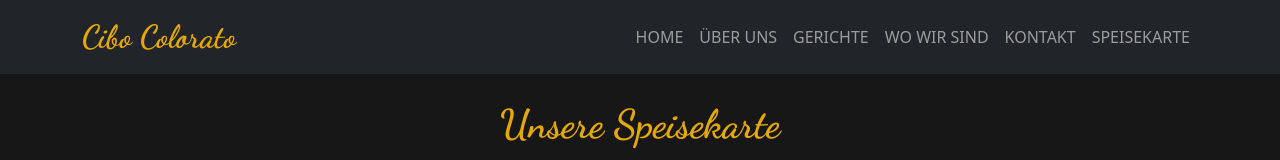
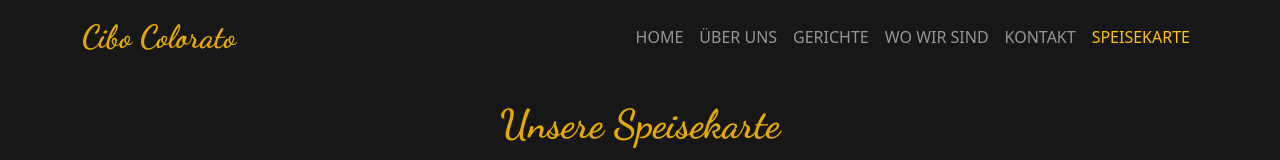
Before and after one commit to xepoec7/cibo_server, a React (Create React App) app in the folder frontend/: page /menu in a window 1280 px wide. Shown: the top 160 px of the page. Built offline with nearby package versions, Linux system fonts and the light colour scheme; no server answers.

Commit message:
fixed nav

```diff
--- a/frontend/src/App.css
+++ b/frontend/src/App.css
@@ -27,21 +27,21 @@ a, a label {
   color: #e6a900!important;
 }
 .navbarVisible {
-  background-color: black;
+  background-color: black!important;
   -webkit-transition: all 1s ease;
   -moz-transition: all 1s ease;
   -o-transition: all 1s ease;
   transition: all 1s ease;
 }
 .navbarTransparent {
-  background-color: transparent;
+  background-color: transparent!important;
   -webkit-transition: all 1s ease;
   -moz-transition: all 1s ease;
   -o-transition: all 1s ease;
   transition: all 1s ease;
 }
 .hero {
-  margin-top: 54px;
+  margin-top: 0px;
   width: 100%;
   height: 100vh;
   background-repeat: no-repeat;
--- a/frontend/src/components/home/MapComponent.jsx
+++ b/frontend/src/components/home/MapComponent.jsx
@@ -6,9 +6,9 @@ const MapComponent = () => {
     return (
         <section id="#location">
             <Container fluid>
-                <Row xs="1">
+                <Row xs="1" id="location">
                     <Col>
-                        <h3 className="cursive-title text-center">Hir können Sie und finden</h3>
+                        <h2 className="cursive-title text-center">Hir können Sie und finden</h2>
                         <br />
                         <iframe className='gmap'
                             src="https://www.google.com/maps/embed?pb=!1m18!1m12!1m3!1d2658.750871114026!2d16.384688614435774!3d48.21141435399635!2m3!1f0!2f0!3f0!3m2!1i1024!2i768!4f13.1!3m3!1m2!1s0x476d077f26c5aec5%3A0x9debc392c5263b06!2sCibo%20Colorato!5e0!3m2!1sde!2sat!4v1662846588490!5m2!1sde!2sat"
--- a/frontend/src/components/menu/MenuListComponent.jsx
+++ b/frontend/src/components/menu/MenuListComponent.jsx
@@ -57,6 +57,7 @@ const MenuListComponent = () => {
             </Row>
             <Row className="row-space-top" sm="2" md="2" lg="4">
                 {products.map(product => (
+                    <Col style={{marginRight: "0px"}}>
                         <Card className="menu-item" key={product.id} color="dark" inverse>
                             <img src={"https://cibocolorato.com"+product.image} alt="img" className="img-fluid" />
                             <hr />
@@ -67,6 +68,7 @@ const MenuListComponent = () => {
                             <CardText>{product.ingredient}</CardText>
                             <br />
                         </Card>
+                    </Col>
                 ))}
             </Row>
         </>
--- a/frontend/src/components/shared/HomeNav.jsx
+++ b/frontend/src/components/shared/HomeNav.jsx
@@ -25,10 +25,10 @@ const HomeNav = () => {
     return (
         <>
             <header>
-                <Navbar className={navbar ? "navbarVisible" : "navbarTransparent"} color="dark" dark fixed='top' expand="md" container="md">
+                <Navbar className={navbar ? "navbarVisible" : "navbarTransparent"} dark fixed='top' expand="md" container="md">
                     <NavbarBrand className='logo-font' href='/'>Cibo Colorato</NavbarBrand>
                     <NavbarToggler onClick={toggle} />
-                    <Collapse navbar className='justify-content-end'>
+                    <Collapse isOpen={isOpen} navbar className='justify-content-end'>
                         <Nav
                             className='text-uppercase'
                             navbar
@@ -49,7 +49,7 @@ const HomeNav = () => {
                                 <NavLink href='#contact'>Kontakt</NavLink>
                             </NavItem>
                             <NavItem>
-                                <NavLink href='/menu'>Speisekarte</NavLink>
+                                <NavLink className='text-warning' href='/menu'>Speisekarte</NavLink>
                             </NavItem>
                         </Nav>
                     </Collapse>
```
